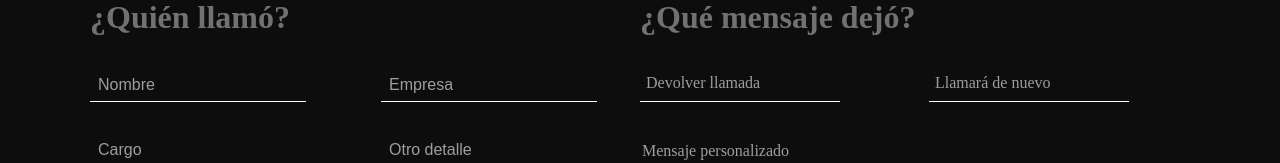
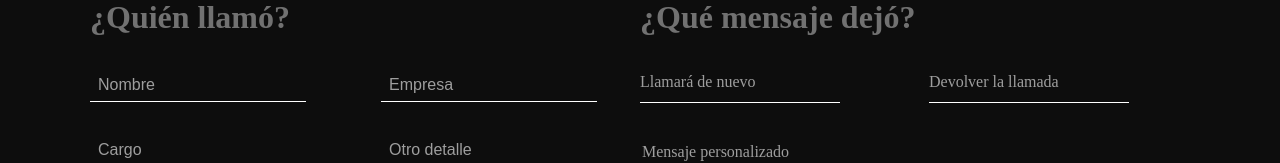
Before and after one commit to alhana-yo/easley-s4-your-calls-app, a React (Create React App) app: page / in a window 1280 px wide. Shown: the part 417-580 px from the top of the page. Built offline with nearby package versions, Linux system fonts and the light colour scheme.

Commit message:
removed fake button

```diff
--- a/src/App.js
+++ b/src/App.js
@@ -111,12 +111,12 @@ class App extends Component {
 
   getSelectedButton(){
     const { action } = this.state.info;
-    if (action === 'Devolver llamada'){
+    if (action === 'Devolver la llamada'){
       this.setState ({
         callAgainClass: '',
         callBackClass: 'selectedClass'
       });
-    }else if (action === 'Llamará de nuevo'){
+    } else if (action === 'Llamará de nuevo'){
       this.setState ({
         callAgainClass: 'selectedClass',
         callBackClass: ''
--- a/src/components/Form.js
+++ b/src/components/Form.js
@@ -5,24 +5,24 @@ import React, { Component } from 'react';
 class Form extends Component {
 
 
-    constructor(props) {
-        super(props);
+    // constructor(props) {
+    //     super(props);
 
-        this.redialButton = React.createRef();
+    //     this.redialButton = React.createRef();
 
-        this.callBack = React.createRef();
+    //     this.callBack = React.createRef();
 
-        this.fakeClick = this.fakeClick.bind(this);
-        this.fakeClickCallBack = this.fakeClickCallBack.bind(this);
-    }
+    //     this.fakeClick = this.fakeClick.bind(this);
+    //     this.fakeClickCallBack = this.fakeClickCallBack.bind(this);
+    // }
 
-    fakeClick() {
-        this.redialButton.current.click();
-    }
+    // fakeClick() {
+    //     this.redialButton.current.click();
+    // }
 
-    fakeClickCallBack() {
-        this.callBack.current.click();
-    }
+    // fakeClickCallBack() {
+    //     this.callBack.current.click();
+    // }
 
 
 
@@ -102,17 +102,10 @@ class Form extends Component {
 
                         <div className="call-container__wrapper">
                             <div className="call__container">
-                                <label htmlFor="redial" className="callAction__selection label">Devolver llamada</label>
-                                <input id="redial" type="radio" value="Devolver llamada" className="callAction__selection--redial" placeholder="Devolver llamada" name="call" onClick={getCallAction} ref={this.redialButton}/>
-                                <button type="button" className={`fake-redial-button ${this.props.callAgainClass}`} onClick={this.fakeClick}>Devolver llamada</button>
+                                <label htmlFor="redial" className={`callAction_selection label fake-redial-button ${this.props.callAgainClass}`}>Llamará de nuevo<input id="redial" type="radio" value="Llamará de nuevo" className="callAction__selection--redial" placeholder="Llamará de nuevo" name="call" onClick={getCallAction} ref={this.redialButton}></input></label>
                             </div>
-
                             <div className="call__container">
-                                <label htmlFor="call-back" className="callAction__selection label">Llamará de nuevo</label>
-
-                                <input id="call-back" type="radio" value="Llamará de nuevo" className="callAction__selection--call-back" placeholder="Llamará de nuevo" name="call" onClick={getCallAction} ref={this.callBack}/>
-                                <button type="button"
-                                className={`fake-CallBack-button ${this.props.callBackClass}`} onClick={this.fakeClickCallBack}>Llamará de nuevo</button>
+                                <label htmlFor="call-back" className={`callAction_selection label fake-CallBack-button ${this.props.callBackClass}`}>Devolver la llamada<input id="call-back" type="radio" value="Devolver la llamada" className="callAction__selection--call-back" placeholder="Devolver la llamada" name="call" onClick={getCallAction} ref={this.callBack}></input></label>
                             </div>
                             <div className="message_container">
                             <label htmlFor="message" className="message__label label">Mensaje personalizado</label>
--- a/src/styles/App.scss
+++ b/src/styles/App.scss
@@ -118,6 +118,7 @@ height: 0;
 width: 0;
 display: block;
 overflow: hidden;
+position: relative;
 }
 
 
@@ -195,9 +196,9 @@ overflow: hidden;
 .callAction__selection--redial, .callAction__selection--call-back {
   position: absolute;
   left: -1000px;
-
   height: 45px;
   width: 65px;
+  // display: none;
 }
 
 .call__container {
@@ -284,5 +285,4 @@ overflow: hidden;
   font-size: 12px;
   width: 209px;
   height: 41px;
-
 }
```
